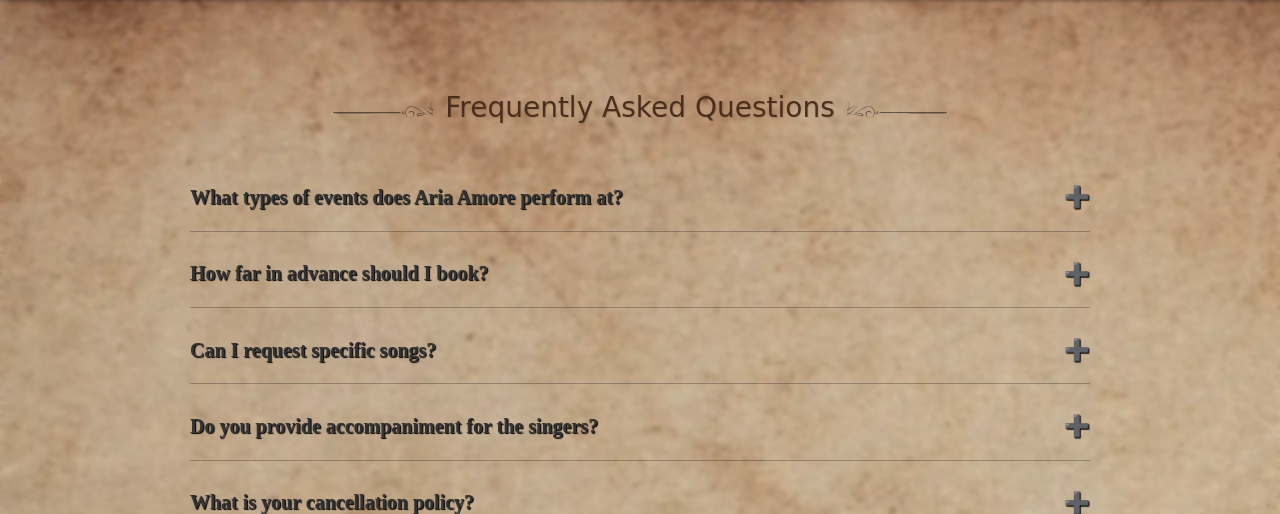
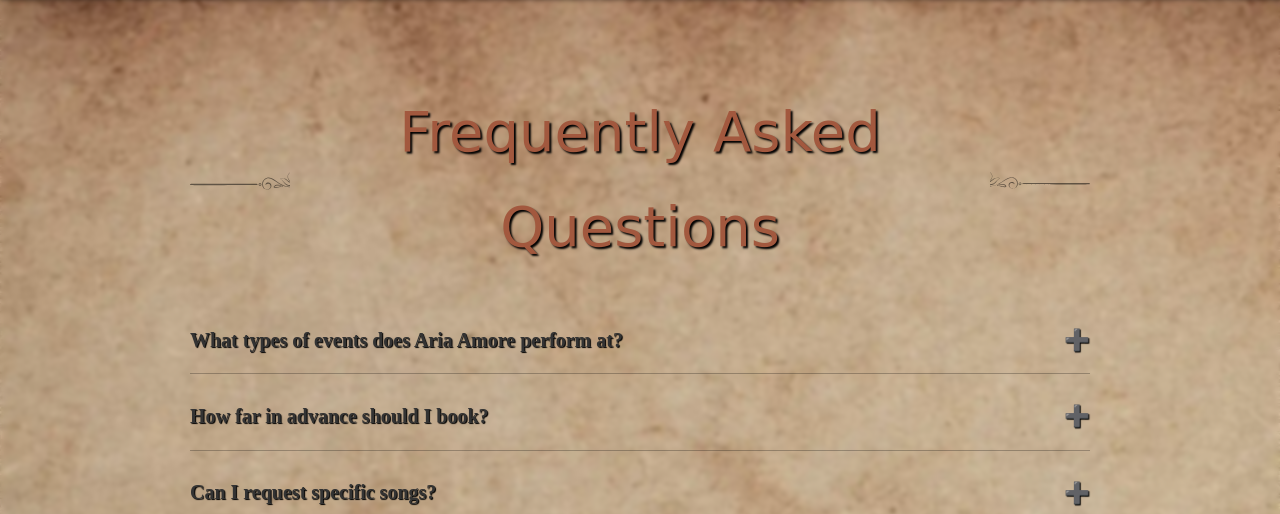
Before and after one commit to VidiVici98/Aria-Amore-Website-Core, a PHP site: page /about.html in a window 1280 px wide. Shown: the part 65-579 px from the top of the page. Run offline with PHP 8.4, Linux system fonts and the light colour scheme; some web fonts are replaced.

Commit message:
Punch List Fixes

```diff
--- a/assets/css/about.css
+++ b/assets/css/about.css
@@ -16,11 +16,11 @@
     color: #4b2e1b;
     grid-column: 1 / -1; /* <-- makes it span both grid columns */
     font-family: "Italianno", cursive;
-    font-size: 1.75rem;
-    color: #4b2e1b;
+    font-size: 3.5rem;
+    text-shadow: 2px 2px 2px #000;
+    color: var(--accent-deep);
     text-align: center;
     margin-top: 1.25rem;
-    text-shadow: 1px 1px 1px rgba(0,0,0,0.1);
   }
   .about-page .faq-container {
     margin-top: 2rem;
--- a/assets/css/styles.css
+++ b/assets/css/styles.css
@@ -57,7 +57,7 @@ footer, header, hgroup, menu, nav, section {
 }
 body {
 	line-height: 1.7;
-  width: 100vw;
+  width: 100%;
   height: auto;
   overflow-x: hidden;
   background-image: url(/Aria-Amore-Website-Core/assets/media/images/parchment-background.webp);
--- a/index.html
+++ b/index.html
@@ -2,7 +2,6 @@
 <html lang="en">
 <head>
   <title>Aria Amore</title>
-  <base href="/Aria-Amore-Website-Core/">
   <meta charset="UTF-8">
   <meta name="viewport" content="width=device-width, initial-scale=1.0">
   <meta name="description" content="Make Your Next Event Unforgettable With Live Opera">
```
